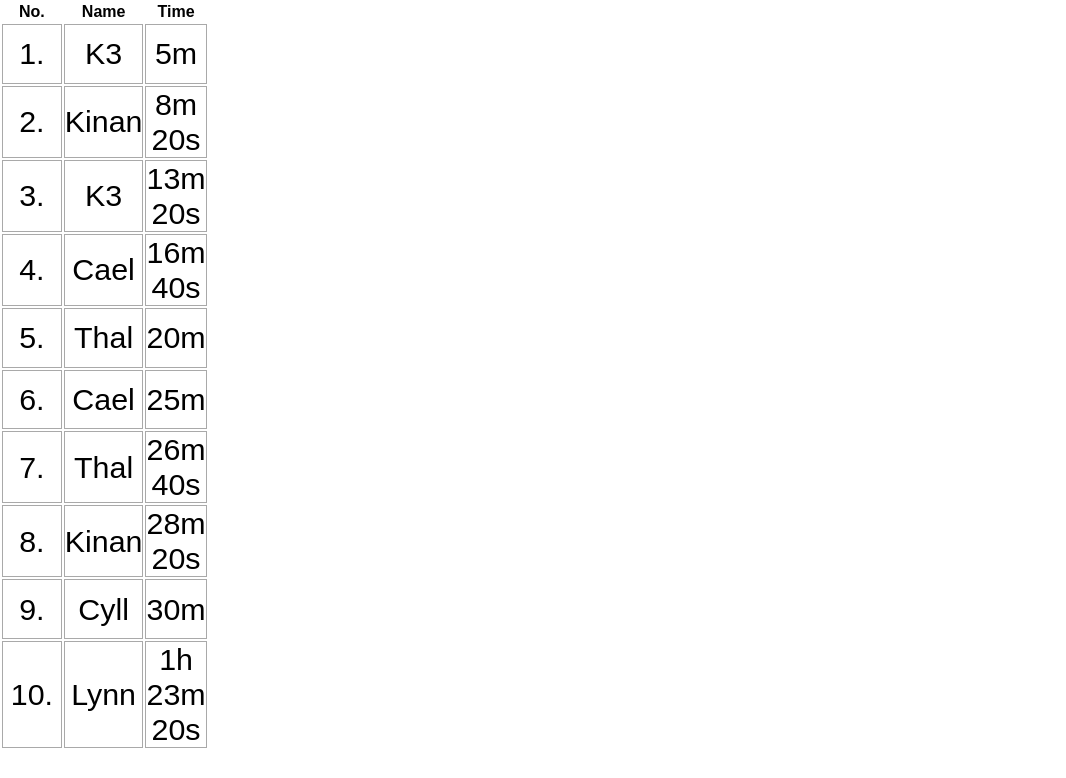
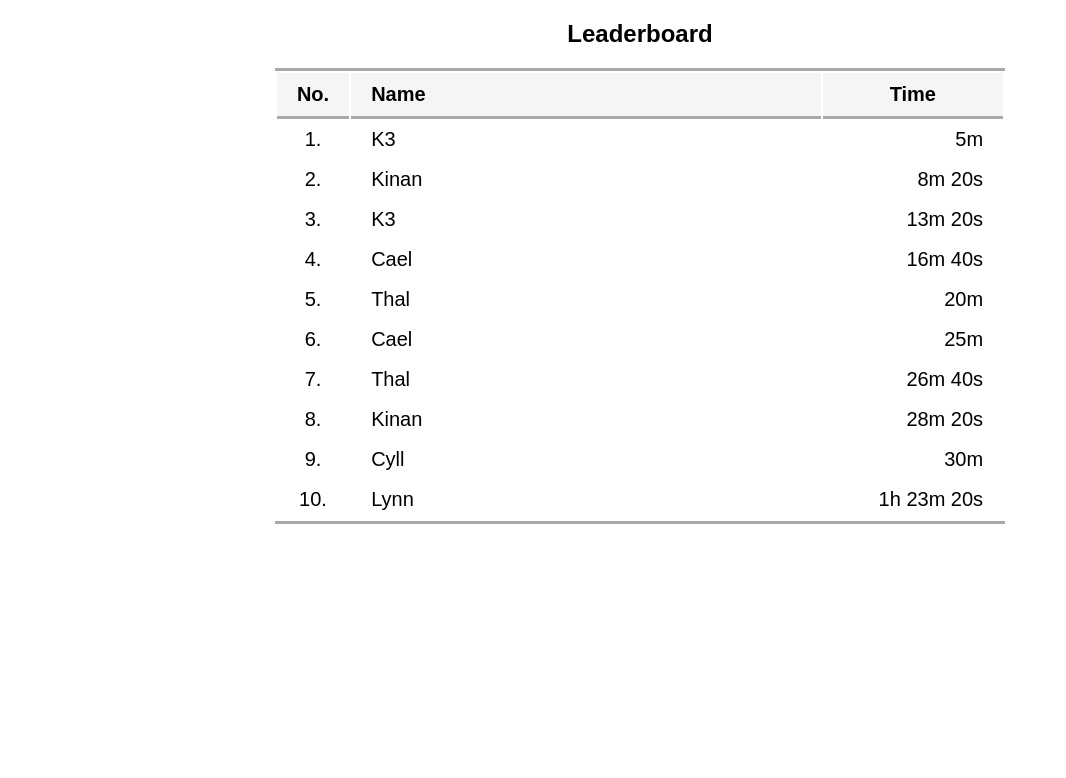
Before and after one commit to rockychiang/sudoku_app, a React (Create React App) app in the folder client/: page /leaderboard in a window 1280 px wide. Shown: the top 778 px of the page, without its empty margins (0-1066 px from the left). Built offline with nearby package versions, Linux system fonts and the light colour scheme.

Commit message:
Style the leaderboard page

```diff
--- a/client/src/components/LbEntry.jsx
+++ b/client/src/components/LbEntry.jsx
@@ -2,9 +2,9 @@ import React from 'react';
 
 const LbEntry = ({ index, name, time }) =>
   <tr>
-    <td>{index}.</td>
-    <td>{name}</td>
-    <td>{time}</td>
+    <td className="leaderboard-index">{index}.</td>
+    <td className="leaderboard-name">{name}</td>
+    <td className="leaderboard-time">{time}</td>
   </tr>
 
 export default LbEntry;
--- a/client/src/containers/Leaderboard.jsx
+++ b/client/src/containers/Leaderboard.jsx
@@ -16,9 +16,10 @@ class Leaderboard extends Component {
 
     return (
       <div>
-        <table>
+        <h2>Leaderboard</h2>
+        <table className="leaderboard">
           <tbody>
-            <tr><th>No.</th><th>Name</th><th>Time</th></tr>
+            <tr className="leaderboard-header"><th>No.</th><th className="leaderboard-name">Name</th><th>Time</th></tr>
             {topten}
           </tbody>
         </table>
--- a/client/src/index.css
+++ b/client/src/index.css
@@ -108,3 +108,37 @@ input[type=number]::-webkit-outer-spin-button {
 .initial {
   background-color: WhiteSmoke;
 }
+
+.leaderboard {
+  margin: 0 auto 2.5em;
+  border-top: 3px solid DarkGray;
+  border-bottom: 3px solid DarkGrey;
+}
+
+.leaderboard td, th {
+  font-size: 1.25em;
+  border: 0;
+  margin: 0;
+}
+
+.leaderboard-header th {
+  padding: 0.5em 1em;
+  border-bottom: 3px solid DarkGrey;
+  background-color: WhiteSmoke;
+}
+
+.leaderboard-index {
+  width: 10%;
+}
+
+.leaderboard-name {
+  padding-left: 1em;
+  width: 65%;
+  text-align: left;
+}
+
+.leaderboard-time {
+  padding-right: 1em;
+  width: 25%;
+  text-align: right;
+}
```
